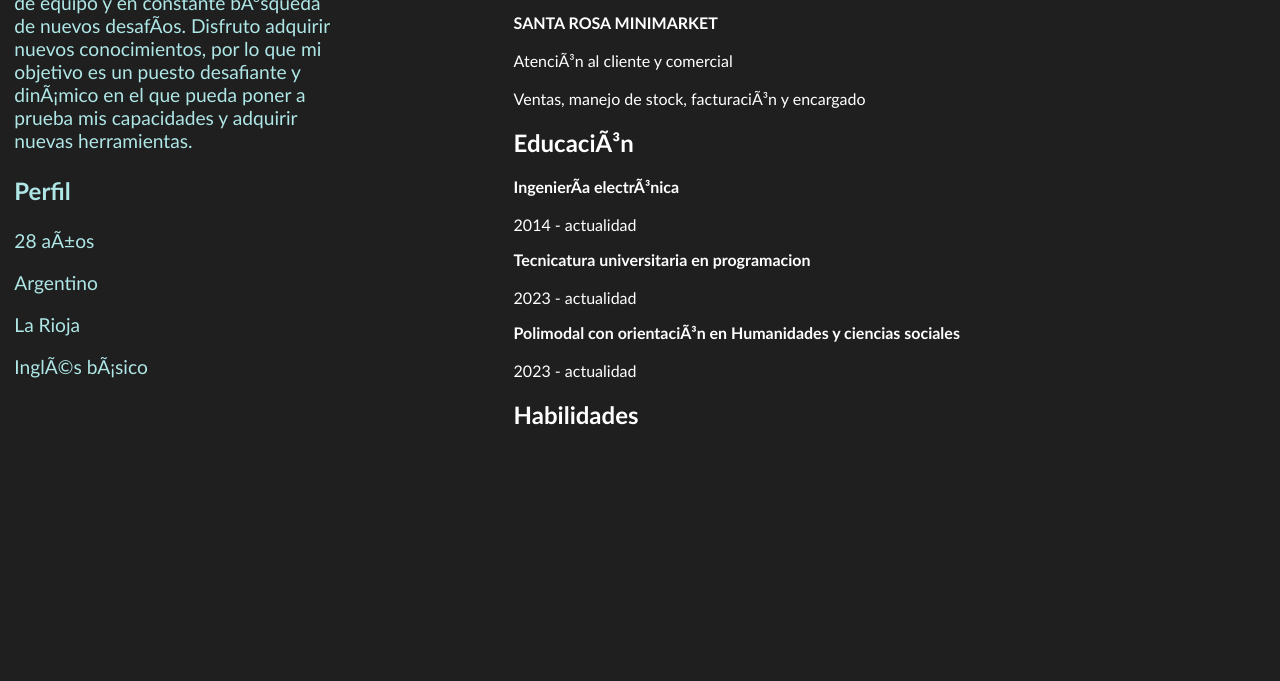
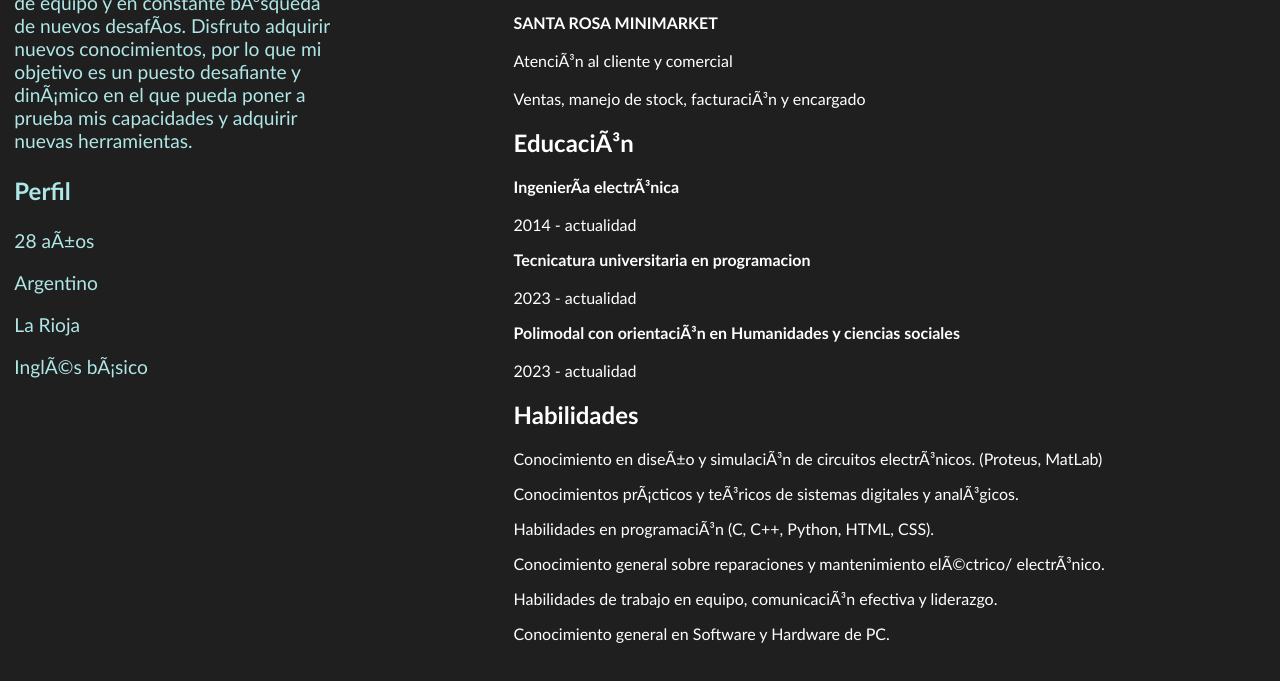
Before and after one commit to LaLooLR/TP-N-1---2025, a plain HTML site: page index.html in a window 1280 px wide. Shown: the part 137-818 px from the top of the page. Drawn offline with Linux system fonts and the light colour scheme.

Commit message:
agregamos informacion en index

```diff
--- a/index.html
+++ b/index.html
@@ -37,5 +37,13 @@
         <p class="educ2"><strong>Tecnicatura universitaria en programacion<br><br></strong><i class="fa-solid fa-circle fa-2xs"></i> 2023 - actualidad</p>
         <p class="educ3"><strong>Polimodal con orientación en Humanidades y ciencias sociales<br><br></strong><i class="fa-solid fa-circle fa-2xs"></i> 2023 - actualidad</p>
         <h2 class="experiencia">Habilidades</h2>
+
+        <p class="educ1"><i class="fa-solid fa-circle fa-2xs"></i> Conocimiento en diseño y simulación de circuitos electrónicos. (Proteus, MatLab) </p>
+        <p class="educ1"><i class="fa-solid fa-circle fa-2xs"></i> Conocimientos prácticos y teóricos de sistemas digitales y analógicos.</p>
+        <p class="educ1"><i class="fa-solid fa-circle fa-2xs"></i> Habilidades en programación (C, C++, Python, HTML, CSS).</p>
+        <p class="educ1"><i class="fa-solid fa-circle fa-2xs"></i> Conocimiento general sobre reparaciones y mantenimiento eléctrico/ electrónico.</p>
+        <p class="educ1"><i class="fa-solid fa-circle fa-2xs"></i> Habilidades de trabajo en equipo, comunicación efectiva y liderazgo.</p>
+        <p class="educ1"><i class="fa-solid fa-circle fa-2xs"></i> Conocimiento general en Software y Hardware de PC.</p>
+
     </div>
 </body>
```
